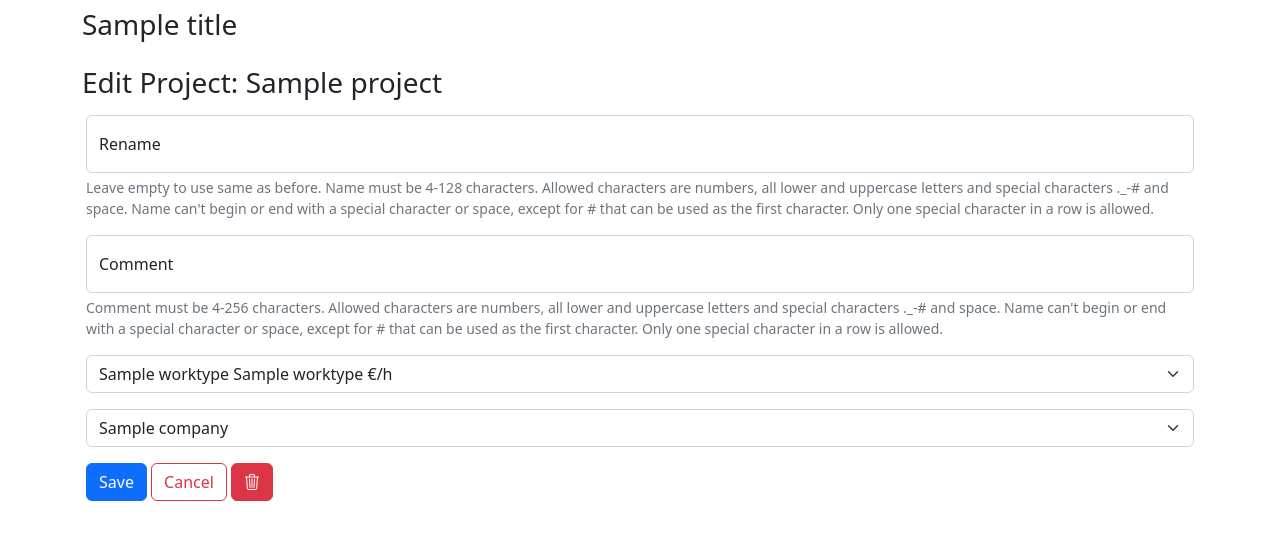
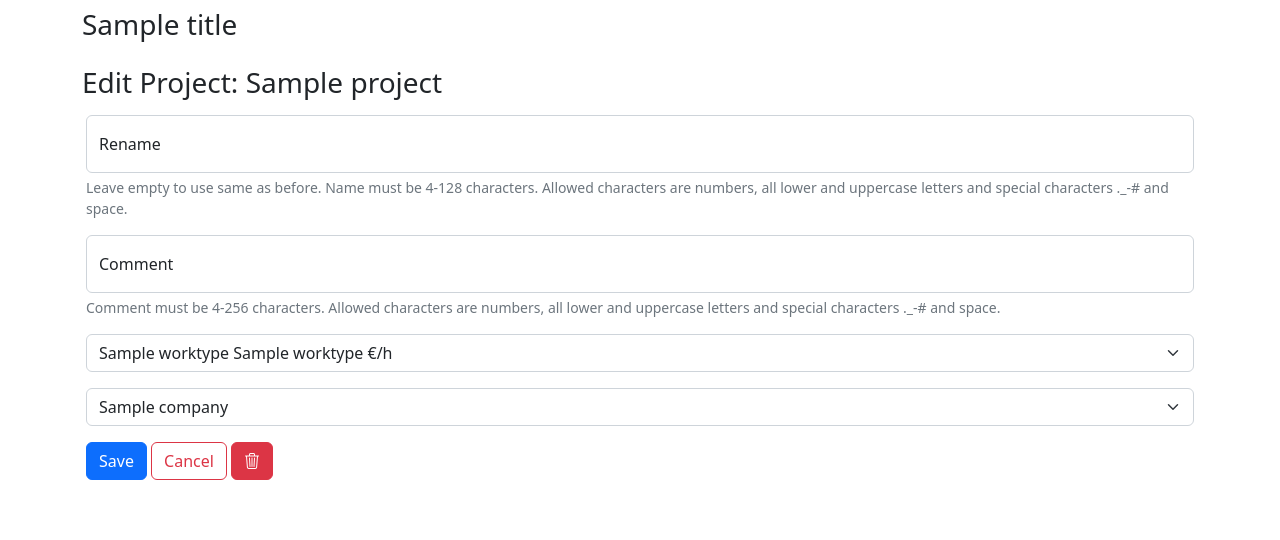
Before and after one commit to Capscience/project-manager, a Flask app: template src/templates/projectedit.html in a window 1280 px wide. Shown: the part 56-596 px from the top of the page. Run offline with Flask 2, Linux system fonts and the light colour scheme; the template is opened without the code that fills it: most values are stand-ins (such as "Sample title", 1, 10 or a date in 2020).

Commit message:
Fixed new regexps and all validation requirement docs. Removed microseconds from entry timestamps.

```diff
--- a/schema.sql
+++ b/schema.sql
@@ -43,9 +43,11 @@ CREATE TABLE project (
 CREATE TABLE entry (
         id SERIAL NOT NULL,
         project_id INTEGER,
-        start TIMESTAMP WITHOUT TIME ZONE,
-        "end" TIMESTAMP WITHOUT TIME ZONE,
+        start TIMESTAMP(0) WITHOUT TIME ZONE,
+        "end" TIMESTAMP(0) WITHOUT TIME ZONE,
         comment VARCHAR(128),
         PRIMARY KEY (id),
         FOREIGN KEY(project_id) REFERENCES project (id) ON DELETE CASCADE
 )
+-- entry altered from TIMESTAMP to TIMESTAMP(0) to use rounding to seconds using following command:
+-- ALTER TABLE entry ALTER COLUMN start TYPE TIMESTAMP(0) WITHOUT TIME ZONE, ALTER COLUMN "end" TYPE TIMESTAMP(0) WITHOUT TIME ZONE;
--- a/src/__init__.py
+++ b/src/__init__.py
@@ -27,7 +27,6 @@ except FileNotFoundError:
         raise EnvironmentError('Environment variable SECRET_KEY is not defined.')
     app.secret_key = secret_key
     app.config['SQLALCHEMY_TRACK_MODIFICATIONS'] = False
-    print('Secret key or database url not found')
 
 db = SQLAlchemy(app)
 
--- a/src/login.py
+++ b/src/login.py
@@ -92,7 +92,7 @@ def register():
     if not name or not password or not repeat_pw:
         return render_template('register.html')
 
-    name_regex = r'[\w_.-#]{4,128}'
+    name_regex = r'[\w_.-]{4,128}'
     if re.match(name_regex, name) is None:
         flash('Invalid username. Please refer to instructions for username.')
         return redirect(url_for('register'))
--- a/src/manager.py
+++ b/src/manager.py
@@ -34,8 +34,12 @@ def manager():
     )
 
 
+@app.template_filter()
 def timeformat(timedelta: datetime.timedelta) -> str:
-    """Format timedelta object to HH:MM"""
+    """Format timedelta object to HH:MM:SS.
+
+    Timedelta shows days, this converts them into hours.
+    """
 
     if timedelta is None:
         timedelta = datetime.timedelta(seconds = 0)
--- a/src/newproject.py
+++ b/src/newproject.py
@@ -60,7 +60,7 @@ def validate_project(name: str, company: int):
         False othervise."""
 
     # Validate project name
-    name_regex = r'[\w _.-#]{4,128}'
+    name_regex = r'[\w _.#-]{4,128}'
     if re.match(name_regex, name) is None:
         flash('Invalid project name!')
         return False
--- a/src/templates/manager.html
+++ b/src/templates/manager.html
@@ -44,7 +44,7 @@
                     {{ project[1] }}
                 </td>
                 <td>{{ project[2] }}</td>
-                <td>{{ timeformat(project[4]) }}</td>
+                <td>{{ project[4]|timeformat }}</td>
                 <td style="text-align:right">
                     {% if project[3] == 2 %}
                     <a class="btn btn-outline-warning btn-sm" role="button" href="{{ url_for('pause', pid = project[0]) }}"><i class="bi bi-pause-circle"></i></a>
--- a/src/templates/newcompany.html
+++ b/src/templates/newcompany.html
@@ -25,7 +25,7 @@
             <input type="text" class="form-control" id="name" name="company_name" placeholder="Name" minlength="3" autofocus required>
             <label for="name">Name</label>
             <div id="name" class="form-text">
-                Name must be 4-128 characters. Allowed characters are numbers, all lower and uppercase letters and special characters ._- and space. Name can't begin or end with a special character or space. Only one special character or space in a row is allowed.
+                Name must be 4-128 characters. Allowed characters are numbers, all lower and uppercase letters and special characters ._- and space.
             </div>
         </div>
     </div>
--- a/src/templates/newproject.html
+++ b/src/templates/newproject.html
@@ -25,7 +25,7 @@
             <input type="text" class="form-control" id="name" name="project_name" placeholder="Name" minlength="4" aria-label="Type project name" autofocus>
             <label for="name">Name</label>
             <div id="name" class="form-text">
-                Name must be 4-128 characters. Allowed characters are numbers, all lower and uppercase letters and special characters ._-# and space. Name can't begin or end with a special character or space, except for # that can be used as the first character. Only one special character in a row is allowed.
+                Name must be 4-128 characters. Allowed characters are numbers, all lower and uppercase letters, special characters ._-# and space.
             </div>
         </div>
     </div>
--- a/src/templates/projectedit.html
+++ b/src/templates/projectedit.html
@@ -25,7 +25,7 @@
             <input type="text" class="form-control" id="name" name="project_name" placeholder="" minlength="4" aria-label="Rename project">
             <label for="name">Rename</label>
             <div id="name" class="form-text">
-                Leave empty to use same as before. Name must be 4-128 characters. Allowed characters are numbers, all lower and uppercase letters and special characters ._-# and space. Name can't begin or end with a special character or space, except for # that can be used as the first character. Only one special character in a row is allowed.
+                Leave empty to use same as before. Name must be 4-128 characters. Allowed characters are numbers, all lower and uppercase letters and special characters ._-# and space.
             </div>
         </div>
     </div>
@@ -34,7 +34,7 @@
             <input type="text" class="form-control" id="comment" name="comment" placeholder="" minlength="4" aria-label="Comment">
             <label for="comment">Comment</label>
             <div id="comment" class="form-text">
-                Comment must be 4-256 characters. Allowed characters are numbers, all lower and uppercase letters and special characters ._-# and space. Name can't begin or end with a special character or space, except for # that can be used as the first character. Only one special character in a row is allowed.
+                Comment must be 4-256 characters. Allowed characters are numbers, all lower and uppercase letters and special characters ._-# and space.
             </div>
         </div>
     </div>
--- a/src/templates/register.html
+++ b/src/templates/register.html
@@ -17,7 +17,7 @@
         <input type="username" class="form-control" id="username" name="username" placeholder="username" minlength="3" required autofocus>
         <label for="username">Username</label>
         <div id="username" class="form-text">
-            Username must be 3-32 characters. Allowed characters are numbers, all lower and uppercase letters and punctuation characters ._- However, username can't begin or end with with punctuation, and there can only be one consecutive punctuation character.
+            Username must be 3-32 characters. Allowed characters are numbers, all lower and uppercase letters and special characters ._-
         </div>
     </div>
     <div class="form-floating mb-3">
```
